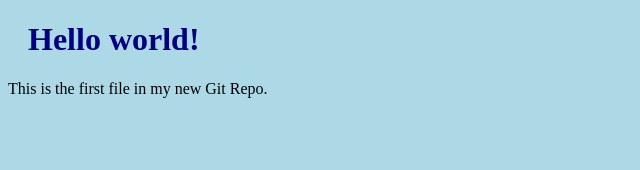
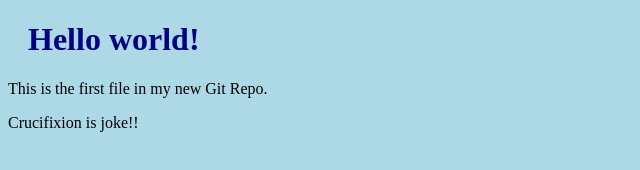
Before and after one commit to BnLimon/test1234, a plain HTML site: page index.html in a window 1280 px wide. Shown: the whole page, without its empty margins (0-640 px from the left). Drawn offline with Linux system fonts and the light colour scheme.

Commit message:
Update index.html

```diff
--- a/index.html
+++ b/index.html
@@ -8,6 +8,7 @@
 
 <h1>Hello world!</h1>
 <p>This is the first file in my new Git Repo.</p>
+  <p> Crucifixion is joke!! </p>
 
 </body>
 </html>
```
